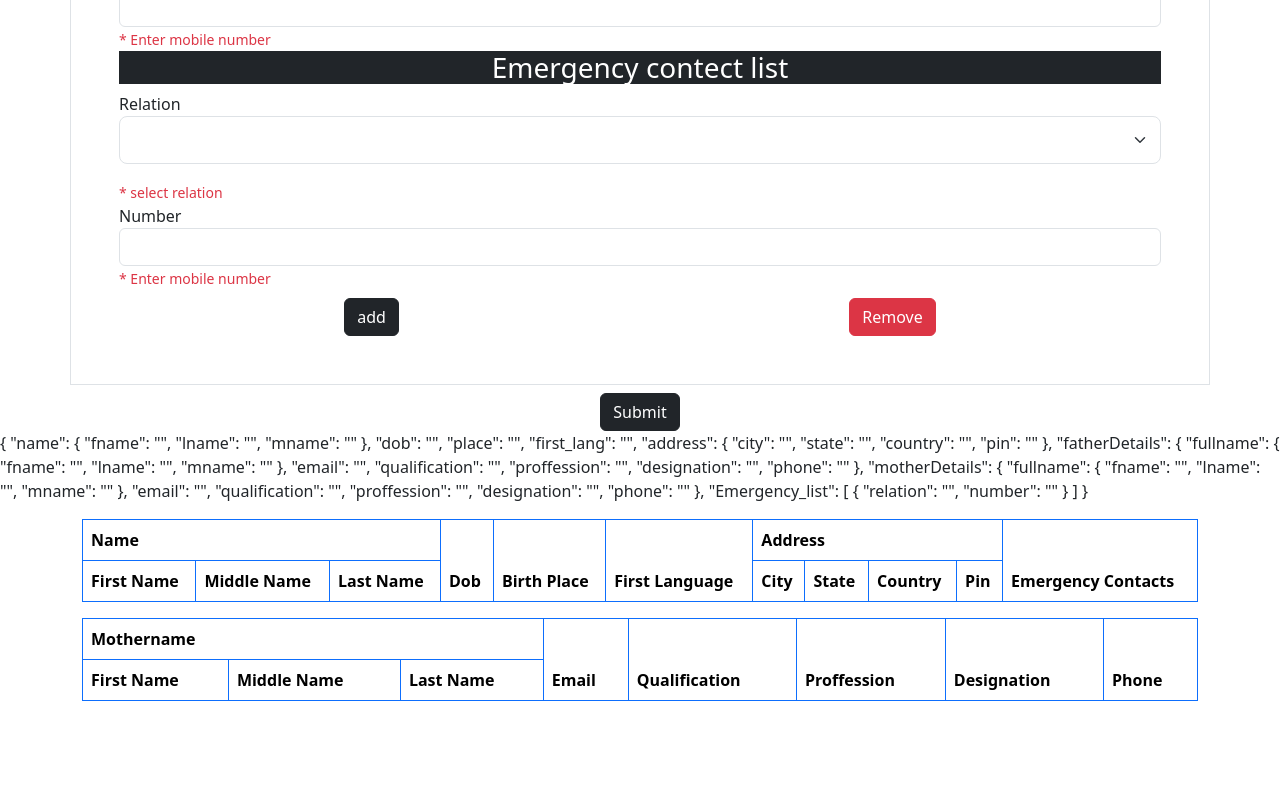
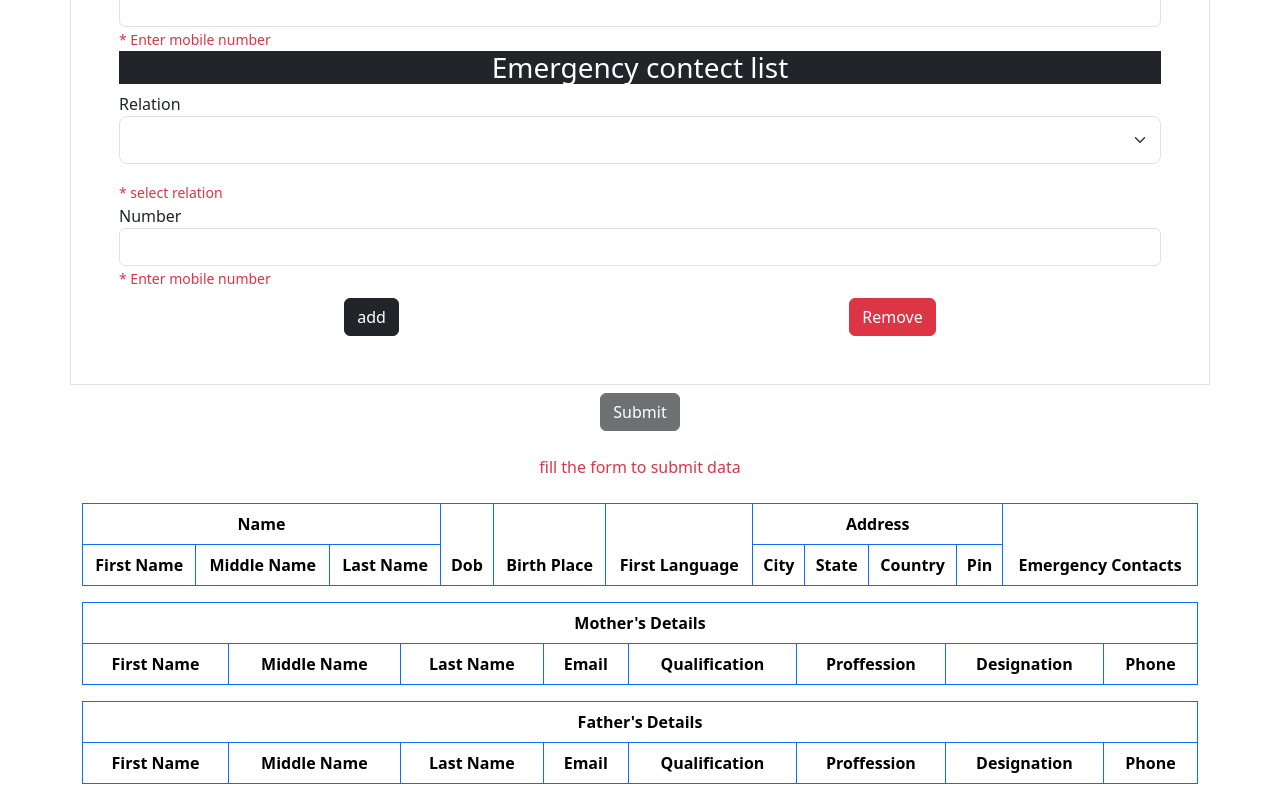
Before and after one commit to Jp8125/forms, an Angular app: page / in a window 1280 px wide. Shown: the part 2415-3215 px from the top of the page. Before the commit the page ends 3132 px from the top, so only its background shows below. Built offline with nearby package versions, Linux system fonts and the light colour scheme.

Commit message:
file changede-html

```diff
--- a/src/app/addmission/addmission.component.html
+++ b/src/app/addmission/addmission.component.html
@@ -185,11 +185,11 @@
         <div class="d-flex justify-content-around"><button class="btn btn-dark mt-2" (click)="addContect()">add</button><button class="btn btn-danger mt-2" (click)="removeContect()">Remove</button></div>
     </div>
   </div>
-  <div class="d-flex justify-content-center"><button class="btn btn-dark mt-2" (click)="addStudent()">Submit</button></div>
-  <p>{{ student.value | json }}</p>
+  <div class="d-flex justify-content-center"><button class="btn btn-dark mt-2" [disabled]="student.invalid" (click)="addStudent()">Submit</button></div>
+  <p *ngIf="!student.valid" class="text-danger my-4 text-center">fill the form to submit data</p>
 </form>
  <div class="container">
-    <table class="table table-bordered border-primary">
+    <table class="table table-bordered border-primary  text-center">
       <thead>
           <tr>
               <th colspan="3">Name</th>
@@ -234,21 +234,20 @@
     </table>
   </div>
   <div class="container">
-    <table class="table table-bordered border-primary">
+    <table class="table table-bordered border-primary text-center">
       <thead>
           <tr>
-              <th colspan="3">Mothername</th>
-              <th rowspan="2">Email</th>
-              <th rowspan="2">Qualification</th>
-              <th rowspan="2">Proffession</th>
-              <th rowspan="2">Designation</th>
-              <th rowspan="2">Phone</th>
-          </tr>
-          <tr>
+              <th colspan="8">Mother's Details</th>
+            </tr>
+            <tr>
               <th>First Name</th>
               <th>Middle Name</th>
               <th>Last Name</th>
-
+              <th>Email</th>
+              <th>Qualification</th>
+              <th>Proffession</th>
+              <th>Designation</th>
+              <th>Phone</th>
           </tr>
           <tr *ngFor="let student of Students">
               <td>{{student.motherDetails.fullname.fname}}</td>
@@ -263,4 +262,32 @@
           </tr>
       </thead>
     </table>
+    <table class="table table-bordered border-primary text-center">
+      <thead>
+          <tr>
+              <th colspan="8">Father's Details</th>
+            </tr>
+            <tr>
+              <th>First Name</th>
+              <th>Middle Name</th>
+              <th>Last Name</th>
+              <th>Email</th>
+              <th>Qualification</th>
+              <th>Proffession</th>
+              <th>Designation</th>
+              <th>Phone</th>
+          </tr>
+          <tr *ngFor="let student of Students">
+              <td>{{student.fatherDetails.fullname.fname}}</td>
+              <td> {{student.fatherDetails.fullname.mname}}</td>
+              <td> {{student.fatherDetails.fullname.lname}}</td>
+              <td>{{student.fatherDetails.email}}</td>
+
+              <td>{{student.fatherDetails.qualification}}</td>
+              <td>{{student.fatherDetails.proffession}}</td>
+              <td>{{student.fatherDetails.designation}}</td>
+              <td>{{student.fatherDetails.phone}}</td>
+          </tr>
+      </thead>
+    </table>
   </div>
```
